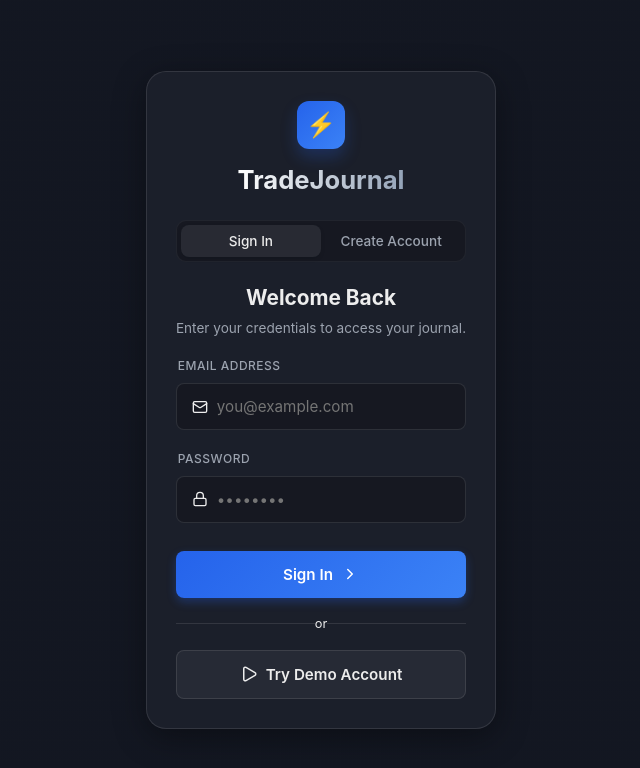
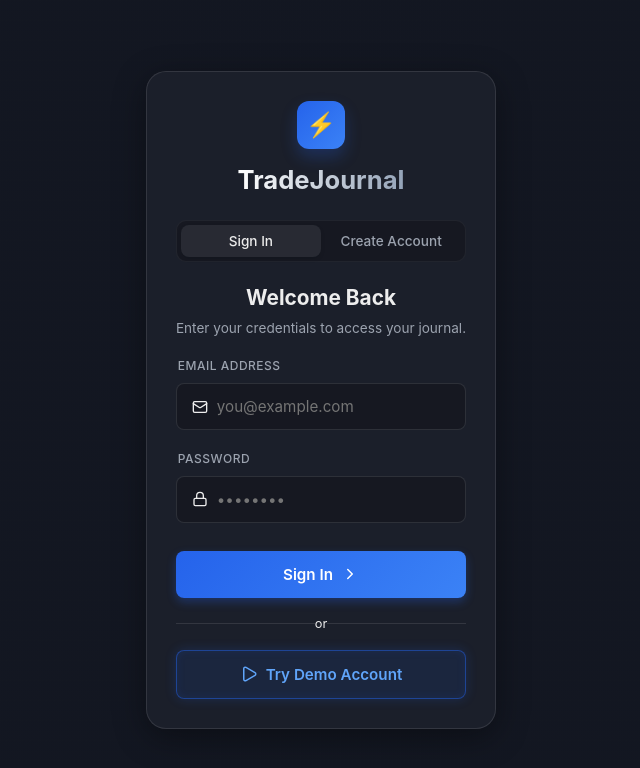
Before and after one commit to ThamizhazhaganS/trading-journalapp, a React (Vite) app: page /login in a window 1280 px wide. Shown: the top 768 px of the page, without its empty margins (319-959 px from the left). Built offline with nearby package versions, Linux system fonts and the light colour scheme; no server answers.

Commit message:
style: add glow effect to demo button

```diff
--- a/src/pages/Login.module.css
+++ b/src/pages/Login.module.css
@@ -242,9 +242,9 @@
 }
 
 .demoBtn {
-    background: rgba(255, 255, 255, 0.05);
-    color: var(--text-primary);
-    border: 1px solid rgba(255, 255, 255, 0.1);
+    background: rgba(37, 99, 235, 0.1);
+    color: #60a5fa;
+    border: 1px solid rgba(37, 99, 235, 0.5);
     padding: 0.9rem;
     border-radius: 8px;
     font-weight: 600;
@@ -254,13 +254,17 @@
     align-items: center;
     justify-content: center;
     gap: 0.5rem;
-    transition: all 0.3s;
+    transition: all 0.3s cubic-bezier(0.4, 0, 0.2, 1);
     width: 100%;
+    box-shadow: 0 0 12px rgba(37, 99, 235, 0.2), inset 0 0 8px rgba(37, 99, 235, 0.1);
 }
 
 .demoBtn:hover {
-    background: rgba(255, 255, 255, 0.1);
-    border-color: rgba(255, 255, 255, 0.2);
+    background: rgba(37, 99, 235, 0.25);
+    border-color: rgba(59, 130, 246, 0.8);
+    box-shadow: 0 0 20px rgba(37, 99, 235, 0.5), inset 0 0 12px rgba(37, 99, 235, 0.2);
+    transform: translateY(-2px);
+    color: #ffffff;
 }
 
 .demoBtn:disabled {
```
